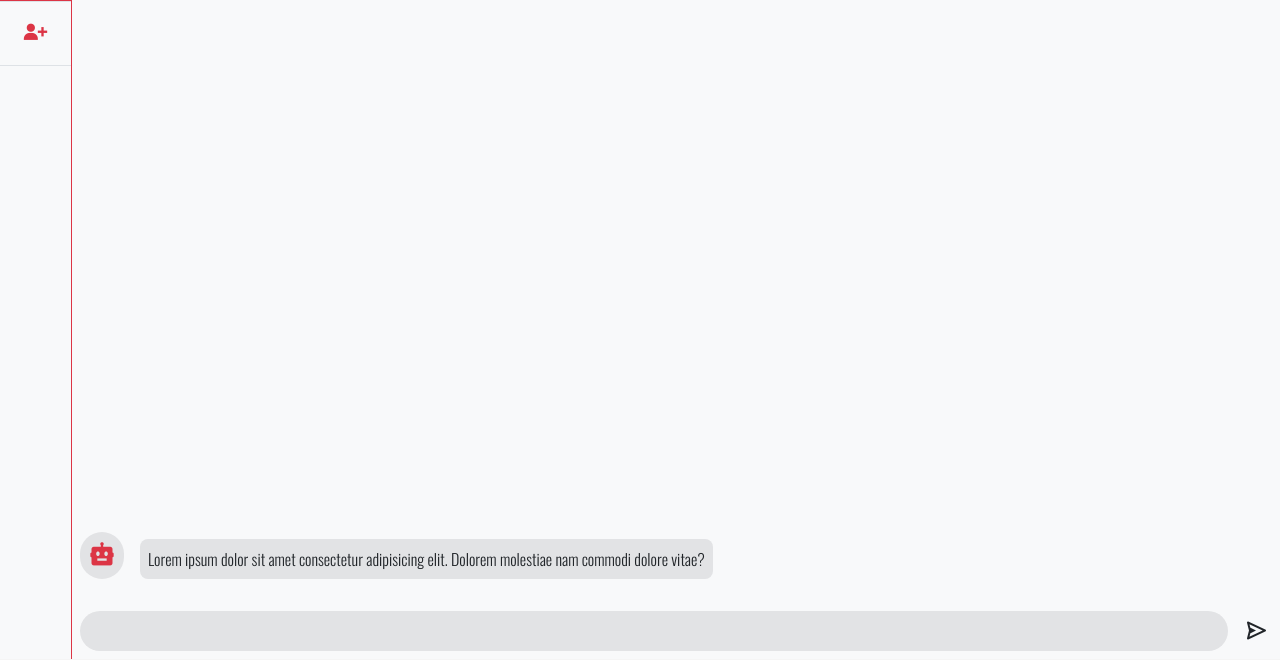
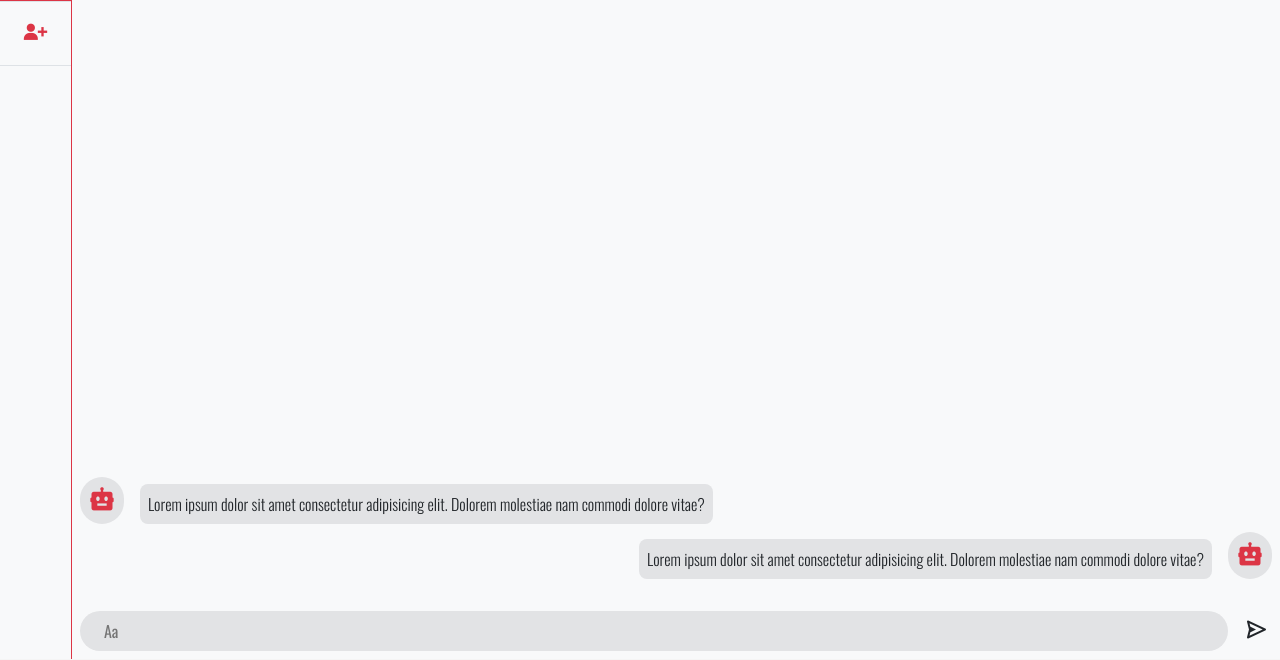
Before and after one commit to frnkln-olvrs/DocConnect, a PHP site: page /user/chat.php in a window 1280 px wide. Shown: the part 140-800 px from the top of the page. Run offline with PHP 8.4, Linux system fonts and the light colour scheme; some libraries are stand-ins or nearby versions.

Commit message:
chatbot?
unfinsihed??

```diff
--- a/user/chat.php
+++ b/user/chat.php
@@ -34,8 +34,8 @@
           </div>
         </div>
 
-        <div class="body d-flex align-items-end bg-light p-2">
-          <div class="d-flex align-items-end">
+        <div class="body d-flex flex-column justify-content-end bg-light p-2">
+          <div class="d-flex align-items-end mb-2">
             <div class="bg-secondary-subtle p-2 me-3 rounded-5">
               <i class='bx bxs-bot fs-3 text-primary'></i>
             </div>
@@ -43,11 +43,19 @@
               <p class="fw-light mb-0">Lorem ipsum dolor sit amet consectetur adipisicing elit. Dolorem molestiae nam commodi dolore vitae?</p>
             </div>
           </div>
+          <div class="d-flex justify-content-end align-items-end">
+            <div id="chat_text" class="bg-secondary-subtle p-2 rounded-3">
+              <p class="fw-light mb-0">Lorem ipsum dolor sit amet consectetur adipisicing elit. Dolorem molestiae nam commodi dolore vitae?</p>
+            </div>
+            <div class="bg-secondary-subtle p-2 ms-3 rounded-5">
+              <i class='bx bxs-bot fs-3 text-primary'></i>
+            </div>
+          </div>
         </div>
 
         <div class="chat_input pt-4 d-flex justify-content-end align-items-center p-2 bg-light">
-          <input type="text" name="" id="" class="p-2 ps-4 rounded-5 w-100 fs-6 bg-secondary-subtle">
-          <i class='bx bx-send text-dark ps-3 pe-1 fs-4' ></i>
+          <input type="text" name="" id="" placeholder="Aa" class="p-2 ps-4 rounded-5 w-100 fs-6 bg-secondary-subtle">
+          <button class="bg-light" ><i class='bx bx-send text-dark ps-3 pe-1 fs-4' ></i></button>
         </div>
       </div>
     </div>
```
